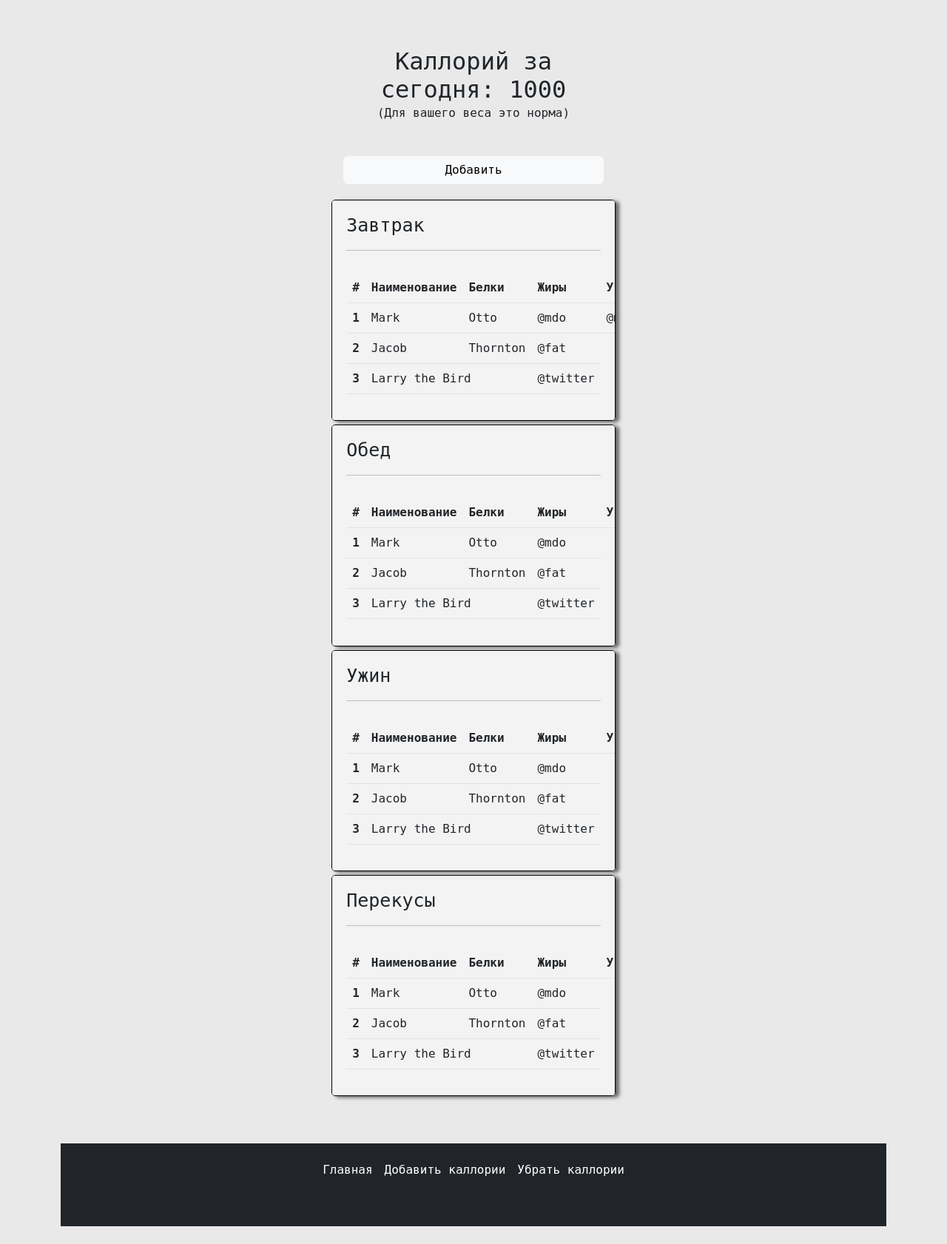
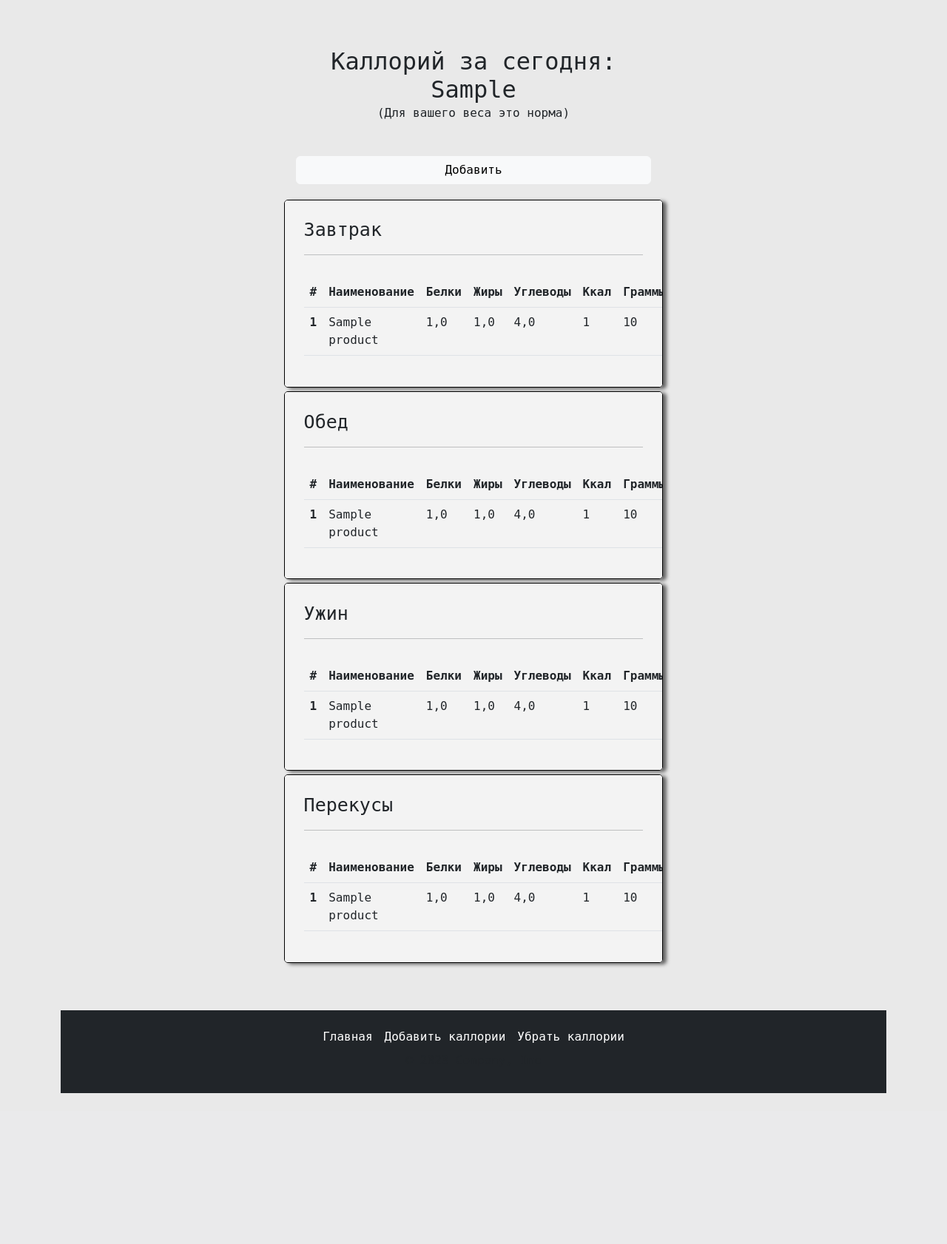
Before and after one commit to Timoha23/CalorieCounter, a Django app: template caloriecounter/templates/calories/calories.html in a window 1280 px wide. Shown: the part 72-1754 px from the top of the page at 74% size. After the commit the page ends 1550 px from the top, so only its background shows below. Run offline with Django 4.2, Linux system fonts and the light colour scheme; tables that the repository leaves empty hold one stand-in row (values such as "Sample post"); the template is opened without the code that fills it: values that come from a table or form of the project are taken from there, most other values are stand-ins (such as "Sample title", 1, 10 or a date in 2020); some libraries are stand-ins or nearby versions.

Commit message:
Реализован функционал добавления каллорий

```diff
--- a/caloriecounter/caloriecounter/urls.py
+++ b/caloriecounter/caloriecounter/urls.py
@@ -16,6 +16,7 @@ Including another URLconf
 from django.contrib import admin
 from django.urls import path, include
 
+from . import settings
 
 
 urlpatterns = [
@@ -26,3 +27,9 @@ urlpatterns = [
 
 handler404 = 'core.views.page_not_found'
 handler500 = 'core.views.internal_server_error'
+
+
+if settings.DEBUG:
+    import debug_toolbar
+
+    urlpatterns += (path('__debug__/', include(debug_toolbar.urls)),)
--- a/caloriecounter/calories/forms.py
+++ b/caloriecounter/calories/forms.py
@@ -1,8 +1,20 @@
 from django import forms
-from .models import EatType
+from django.core.exceptions import ValidationError
+
+from .models import EatType, Products
 
 
 class AddCalorieForm(forms.Form):
-    types = forms.ModelChoiceField(queryset=EatType.objects.all(), label='Тип приема пищи')
+    types = forms.ModelChoiceField(queryset=EatType.objects.all(),
+                                   label='Тип приема пищи')
     query = forms.CharField(max_length=300, label='Название пищи')
-    amount = forms.IntegerField(label='Количество в граммах')
+    amount = forms.IntegerField(label='Количество в граммах',
+                                max_value=100000,
+                                min_value=1)
+
+    def clean_query(self):
+        query = self.cleaned_data.get('query')
+        if not Products.objects.filter(name__icontains=query).exists():
+            print('ERROR query')
+            raise ValidationError('Данного продукта нет в базе')
+        return query
--- a/caloriecounter/calories/urls.py
+++ b/caloriecounter/calories/urls.py
@@ -1,11 +1,11 @@
 from django.urls import path
+
 from . import views
-
 
 app_name = 'calories'
 
 urlpatterns = [
     path('add_calories/', views.create_calories, name='create_calories'),
-    path('test/', views.search, name='search'),
+    path('delete_created_calories/<int:id>/', views.delete_created_calories, name='delete_created_calories'),
     path('', views.index, name='index'),
 ]
--- a/caloriecounter/static/css/style.css
+++ b/caloriecounter/static/css/style.css
@@ -9,7 +9,7 @@ body {
 
 .custom_card {
     margin: 5% auto;
-    width: 30%;
+    width: 40%;
 }
 
 .inner_card {
@@ -38,3 +38,10 @@ body {
     width: 60%;
 
 }
+
+.ui-autocomplete {
+    max-height: 200px;
+    max-width: 450px;
+    overflow-y: scroll;
+    overflow-x: hidden;
+}
--- a/caloriecounter/templates/base.html
+++ b/caloriecounter/templates/base.html
@@ -9,10 +9,11 @@
     <link rel="icon" type="image/png" sizes="32x32" href="{% static 'img/fav/favicon-32x32.png' %}">
     <link rel="icon" type="image/png" sizes="16x16" href="{% static 'img/fav/favicon-16x16.png' %}">
     <meta name="msapplication-TileColor" content="#000"> {% endcomment %}
+    {% comment %} <script src="https://cdnjs.cloudflare.com/ajax/libs/jquery/3.5.1/jquery.min.js"></script> {% endcomment %}
     <meta name="theme-color" content="#ffffff">
     <link rel="stylesheet" href="{% static 'css/bootstrap.min.css' %}">
     <link rel="stylesheet" href="{% static 'css/style.css' %}">
-    <script src="https://maxcdn.bootstrapcdn.com/bootstrap/4.0.0/js/bootstrap.min.js" integrity="sha384-JZR6Spejh4U02d8jOt6vLEHfe/JQGiRRSQQxSfFWpi1MquVdAyjUar5+76PVCmYl" crossorigin="anonymous"></script>
+    {% comment %} <script src="https://maxcdn.bootstrapcdn.com/bootstrap/4.0.0/js/bootstrap.min.js" integrity="sha384-JZR6Spejh4U02d8jOt6vLEHfe/JQGiRRSQQxSfFWpi1MquVdAyjUar5+76PVCmYl" crossorigin="anonymous"></script> {% endcomment %}
     <script src="https://cdn.jsdelivr.net/npm/bootstrap@5.0.2/dist/js/bootstrap.bundle.min.js" integrity="sha384-MrcW6ZMFYlzcLA8Nl+NtUVF0sA7MsXsP1UyJoMp4YLEuNSfAP+JcXn/tWtIaxVXM" crossorigin="anonymous"></script>
     <title>{% block title %} Последние обновления на сайте {% endblock %}</title>
   </head>
--- a/caloriecounter/templates/calories/calories.html
+++ b/caloriecounter/templates/calories/calories.html
@@ -1,10 +1,27 @@
 {% extends 'base.html' %}
 {% block title %} Добавляем каллории {% endblock title %}
 {% block content %}
-
-
+{% comment %}  {% endcomment %}
+<link href="//code.jquery.com/ui/1.13.2/themes/base/jquery-ui.css" rel="stylesheet" type="text/css" />
+<script src="https://code.jquery.com/jquery-3.6.0.js"></script>
+<script src="https://code.jquery.com/ui/1.13.2/jquery-ui.js"></script>
+<script>
+  $( function() {
+    var availableProducts = [
+      {% for p in products %}
+          "{{p.name}}",
+      {% endfor %}
+    ];
+    $( "#id_query" ).autocomplete({
+      source: availableProducts,
+      minLength: 2,
+      delay: 500,
+    });
+  } );
+</script>
+{% comment %}  {% endcomment %}
 <div class="custom_card">
-  <h2 style="text-align: center; margin-bottom: 0px;">Каллорий за сегодня: 1000</h2>
+  <h2 style="text-align: center; margin-bottom: 0px;">Каллорий за сегодня: {{ calories_for_user }}</h2>
   <p style="text-align: center; margin-bottom: 30px;"></i>(Для вашего веса это норма)</i></p>
   <div class="w-auto p-3">
     <div class="d-grid gap-2">
@@ -21,6 +38,7 @@
         </div>
       </div>
       <hr class="custom_hr"></hr>
+        {% if breakfast %}
           <table class="table">
             <thead>
               <tr>
@@ -30,32 +48,34 @@
                 <th scope="col">Жиры</th>
                 <th scope="col">Углеводы</th>
                 <th scope="col">Ккал</th>
+                <th scope="col">Граммы</th>
                 <th scope="col"></th>
               </tr>
             </thead>
             <tbody>
+              {% for product in breakfast %}
                 <tr>
-            <th scope="row">1</th>
-            <td>Mark</td>
-            <td>Otto</td>
-            <td>@mdo</td>
-            <td>@mdo</td>
-            <td>@mdo</td>
-            <td>del</td>
+                  <th scope="row">{{ forloop.counter }}</th>
+                  <td>{{ product.product.name }}</td>
+                  <td>{{ product.product.proteins }}</td>
+                  <td>{{ product.product.fats }}</td>
+                  <td>{{ product.product.carbohydrates }}</td>
+                  <td>{{ product.product.calories }}</td>
+                  <td>{{ product.amount }}</td>
+                  <td><a
+                    class="btn btn-light"
+                    href="{% url 'calories:delete_created_calories' product.id %}"
+                    role="button"
+                  >
+                    Удалить
+                  </a></td>
                 </tr>
-          <tr>
-            <th scope="row">2</th>
-            <td>Jacob</td>
-            <td>Thornton</td>
-            <td>@fat</td>
-          </tr>
-          <tr>
-            <th scope="row">3</th>
-            <td colspan="2">Larry the Bird</td>
-            <td>@twitter</td>
-          </tr>
+              {% endfor %}
             </tbody>
           </table>
+        {% else %}
+        <p>Здесь пока что пусто</p>
+        {% endif %}
     </div>
     <div class="inner_card">
       <div class="row">
@@ -66,6 +86,7 @@
         </div>
       </div>
       <hr class="custom_hr"></hr>
+      {% if lunch %}
           <table class="table">
             <thead>
               <tr>
@@ -75,28 +96,34 @@
                 <th scope="col">Жиры</th>
                 <th scope="col">Углеводы</th>
                 <th scope="col">Ккал</th>
+                <th scope="col">Граммы</th>
+                <th scope="col"></th>
               </tr>
             </thead>
             <tbody>
+              {% for product in lunch %}
                 <tr>
-            <th scope="row">1</th>
-            <td>Mark</td>
-            <td>Otto</td>
-            <td>@mdo</td>
+                  <th scope="row">{{ forloop.counter }}</th>
+                  <td>{{ product.product.name }}</td>
+                  <td>{{ product.product.proteins }}</td>
+                  <td>{{ product.product.fats }}</td>
+                  <td>{{ product.product.carbohydrates }}</td>
+                  <td>{{ product.product.calories }}</td>
+                  <td>{{ product.amount }}</td>
+                  <td><a
+                    class="btn btn-light"
+                    href="{% url 'calories:delete_created_calories' product.id %}"
+                    role="button"
+                  >
+                    Удалить
+                  </a></td>
                 </tr>
-          <tr>
-            <th scope="row">2</th>
-            <td>Jacob</td>
-            <td>Thornton</td>
-            <td>@fat</td>
-          </tr>
-          <tr>
-            <th scope="row">3</th>
-            <td colspan="2">Larry the Bird</td>
-            <td>@twitter</td>
-          </tr>
+              {% endfor %}
             </tbody>
           </table>
+        {% else %}
+        <p>Здесь пока что пусто</p>
+        {% endif %}
     </div>
     <div class="inner_card">
       <div class="row">
@@ -108,6 +135,7 @@
 
       </div>
       <hr class="custom_hr"></hr>
+      {% if dinner %}
           <table class="table">
             <thead>
               <tr>
@@ -117,28 +145,34 @@
                 <th scope="col">Жиры</th>
                 <th scope="col">Углеводы</th>
                 <th scope="col">Ккал</th>
+                <th scope="col">Граммы</th>
+                <th scope="col"></th>
               </tr>
             </thead>
             <tbody>
+              {% for product in dinner %}
                 <tr>
-            <th scope="row">1</th>
-            <td>Mark</td>
-            <td>Otto</td>
-            <td>@mdo</td>
+                  <th scope="row">{{ forloop.counter }}</th>
+                  <td>{{ product.product.name }}</td>
+                  <td>{{ product.product.proteins }}</td>
+                  <td>{{ product.product.fats }}</td>
+                  <td>{{ product.product.carbohydrates }}</td>
+                  <td>{{ product.product.calories }}</td>
+                  <td>{{ product.amount }}</td>
+                  <td><a
+                    class="btn btn-light"
+                    href="{% url 'calories:delete_created_calories' product.id %}"
+                    role="button"
+                  >
+                    Удалить
+                  </a></td>
                 </tr>
-          <tr>
-            <th scope="row">2</th>
-            <td>Jacob</td>
-            <td>Thornton</td>
-            <td>@fat</td>
-          </tr>
-          <tr>
-            <th scope="row">3</th>
-            <td colspan="2">Larry the Bird</td>
-            <td>@twitter</td>
-          </tr>
+              {% endfor %}
             </tbody>
           </table>
+        {% else %}
+        <p>Здесь пока что пусто</p>
+        {% endif %}
     </div>
 
     <div class="inner_card">
@@ -151,6 +185,7 @@
 
       </div>
       <hr class="custom_hr"></hr>
+      {% if snack %}
           <table class="table">
             <thead>
               <tr>
@@ -160,33 +195,42 @@
                 <th scope="col">Жиры</th>
                 <th scope="col">Углеводы</th>
                 <th scope="col">Ккал</th>
+                <th scope="col">Граммы</th>
+                <th scope="col"></th>
               </tr>
             </thead>
             <tbody>
+              {% for product in snack %}
                 <tr>
-            <th scope="row">1</th>
-            <td>Mark</td>
-            <td>Otto</td>
-            <td>@mdo</td>
+                  <th scope="row">{{ forloop.counter }}</th>
+                  <td>{{ product.product.name }}</td>
+                  <td>{{ product.product.proteins }}</td>
+                  <td>{{ product.product.fats }}</td>
+                  <td>{{ product.product.carbohydrates }}</td>
+                  <td>{{ product.product.calories }}</td>
+                  <td>{{ product.amount }}</td>
+                  <td><a
+                    class="btn btn-light"
+                    href="{% url 'calories:delete_created_calories' product.id %}"
+                    role="button"
+                  >
+                    Удалить
+                  </a></td>
                 </tr>
-          <tr>
-            <th scope="row">2</th>
-            <td>Jacob</td>
-            <td>Thornton</td>
-            <td>@fat</td>
-          </tr>
-          <tr>
-            <th scope="row">3</th>
-            <td colspan="2">Larry the Bird</td>
-            <td>@twitter</td>
-          </tr>
+              {% endfor %}
             </tbody>
           </table>
+        {% else %}
+          <p>Здесь пока что пусто</p>
+        {% endif %}
     </div>
 </div>
 
 
-<!-- Модальное окно -->
+<!-- Модальное окно с добавлением-->
+<script src="https://ajax.googleapis.com/ajax/libs/jquery/1.7.1/jquery.js">  </script>
+<script src="https://ajax.googleapis.com/ajax/libs/jqueryui/1.8.16/jquery-ui.js"></script>
+<link href="http://ajax.googleapis.com/ajax/libs/jqueryui/1.8.16/themes/ui-lightness/jquery-ui.css" rel="stylesheet" type="text/css" />
 
 <div class="modal fade" id="modal-breakfast" data-bs-backdrop="static" data-bs-keyboard="false" tabindex="-1" aria-labelledby="staticBackdropLabel" aria-hidden="true">
   <div class="modal-dialog modal-dialog-centered">
@@ -227,4 +271,6 @@
   </div>
 </div>
 
+
+
 {% endblock content %}
--- a/caloriecounter/templates/includes/header.html
+++ b/caloriecounter/templates/includes/header.html
@@ -15,8 +15,8 @@
 
         <div class="text-end">
           {% if user.is_authenticated %}
-            <a href="">
-              <button type="button" class="btn btn-outline-light me-2">{{ user }}</button>
+            <a href="" class="btn btn-outline-light me-2">
+              {{ user }}
             </a>
             <a href="{% url 'users:logout' %}" class="btn btn-warning">
               Выйти
```
Also changed, not shown: caloriecounter/caloriecounter/settings.py (+7 -0 lines), caloriecounter/calories/admin.py (+6 -1 lines), caloriecounter/calories/models.py (+64 -7 lines), caloriecounter/calories/views.py (+77 -20 lines), caloriecounter/calories/migrations/0003_usercaloriehistory.py (added). Lines whose indentation alone changed are shown as unchanged.
